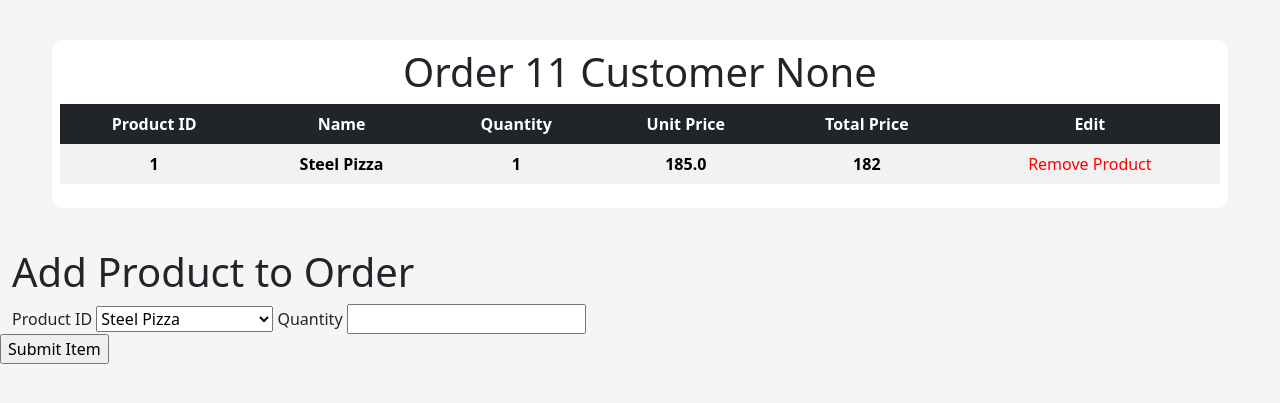
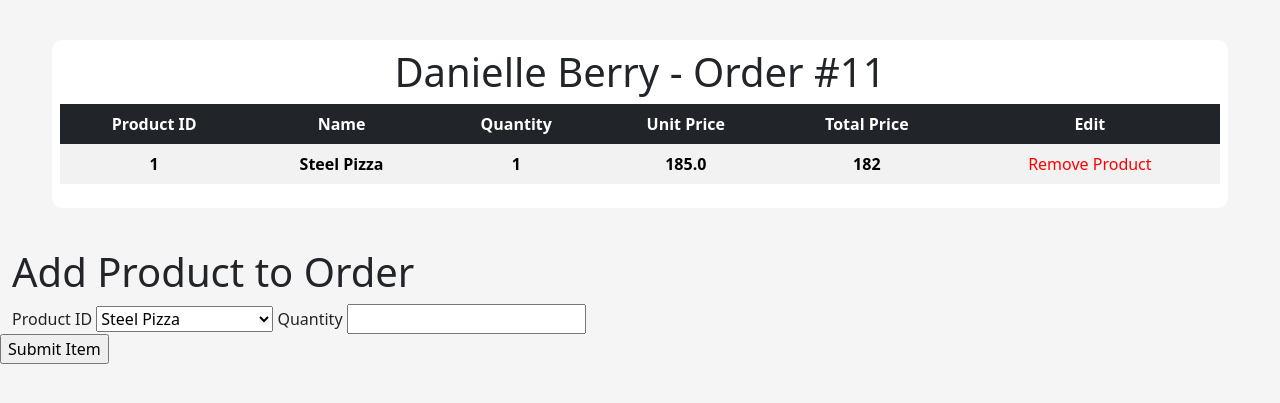
Before and after one commit to lucasnunesg/flask-inventoryManagement, a Flask app: page /order/11 in a window 1280 px wide. Shown: the part 56-459 px from the top of the page. Run offline with Flask 3, Linux system fonts and the light colour scheme; some libraries are stand-ins or nearby versions.

Commit message:
fixed customer name on order page

```diff
--- a/app/controllers/default.py
+++ b/app/controllers/default.py
@@ -3,7 +3,7 @@ from sqlalchemy.exc import IntegrityError
 
 from app import app, db
 
-from ..models.forms import AddOrderItemForm, EditProductForm, OrderForm, OrderItemForm
+from ..models.forms import AddOrderItemForm, EditProductForm, OrderItemForm
 from ..models.tables import Customer, Order, OrderItem, Product
 
 
@@ -27,7 +27,6 @@ def product(id):
 @app.route("/product/<id>/update", methods=["GET", "POST"])
 def update_product(id):
     product = Product.query.get(id)
-    products = Product.query.order_by(Product.id).all()
     form = EditProductForm(obj=product)
 
     if form.validate_on_submit():
@@ -35,7 +34,7 @@ def update_product(id):
         product.price = form.price.data
         product.quantity_available = form.quantity_available.data
         db.session.commit()
-        return redirect(url_for("products", products=products))
+        return redirect(url_for("products"))
     return render_template("edit_product.html", product=product, form=form)
 
 
@@ -79,13 +78,13 @@ def order(id):
     products = Product.query.all()
     form.product_id.choices = [(product.id, product.name) for product in products]
 
-    customer_id = request.args.get("customer_id")
-    customer = Customer.query.get(customer_id)
-
     order_items = OrderItem.query.filter_by(order_id=id).all()
     product_names = [Product.query.get(item.item_id).name for item in order_items]
     print(type(id))
     order = Order.query.get(id)
+    customer_id = order.customer_id
+    customer = Customer.query.get(customer_id)
+    print("AAAAAAAVBBBBB: ", customer_id)
     products_for_order = {
         item.item_id: Product.query.get(item.item_id) for item in order_items
     }
@@ -110,11 +109,9 @@ def order(id):
             error_info = str(e.orig)
             if "UNIQUE constraint" in error_info:
                 flash("Same product ID already in order", "error")
-                print("ERRO INTEGRITY")
             else:
                 flash("Unknown error", "error")
         return redirect(url_for("order", id=order.id, customer_id=customer_id))
-
     return render_template(
         "order.html",
         order=id,
--- a/app/models/forms.py
+++ b/app/models/forms.py
@@ -54,6 +54,7 @@ class OrderItemForm(FlaskForm):
 class AddOrderItemForm(FlaskForm):
     product_id = SelectField("Product ID", coerce=int, validators=[DataRequired()])
     quantity = IntegerField("Quantity", validators=[DataRequired()])
+    customer_id = HiddenField("customer_id")
 
     def validate_quantity(self, quantity):
         product = Product.query.get(self.product_id.data)
--- a/app/templates/order.html
+++ b/app/templates/order.html
@@ -5,7 +5,7 @@
 
 <div class="content-section">
     <div class="title">
-        <h1>Order {{order}} Customer {{customer}}</h1>
+        <h1>{{customer.first_name}} {{customer.last_name}} - Order #{{order}}</h1>
     </div>
 
     <table class="table table-striped table-borderless table-hover text-center">
```
Also changed, not shown: instance/storage.db.
